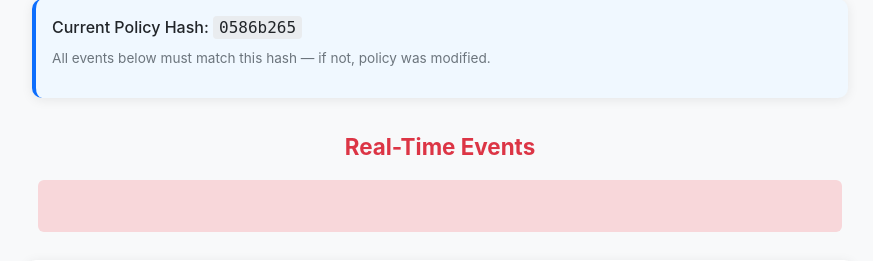
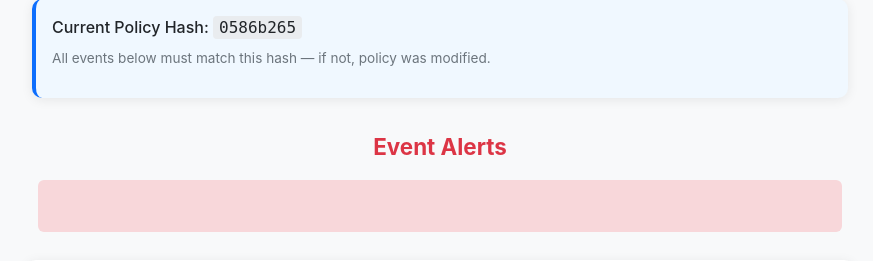
Before and after one commit to babyblueviper1/ai-governance-architecture, a Flask app: page / in a window 1280 px wide. Shown: the part 855-1116 px from the top of the page, without its empty margins (200-1073 px from the left). Run offline with Flask 3, Linux system fonts and the light colour scheme; data that the repository does not hold is empty.

Commit message:
Update index.html . nodes eternal

```diff
--- a/drvl-demo/templates/index.html
+++ b/drvl-demo/templates/index.html
@@ -360,7 +360,7 @@
 </div>
 
 <h2 style="text-align: center; color: #dc3545; margin: 32px 0 16px; font-size: 1.4rem;">
-    Real-Time Events
+    Event Alerts
 </h2>
 
 <div id="alerts"></div>
```
